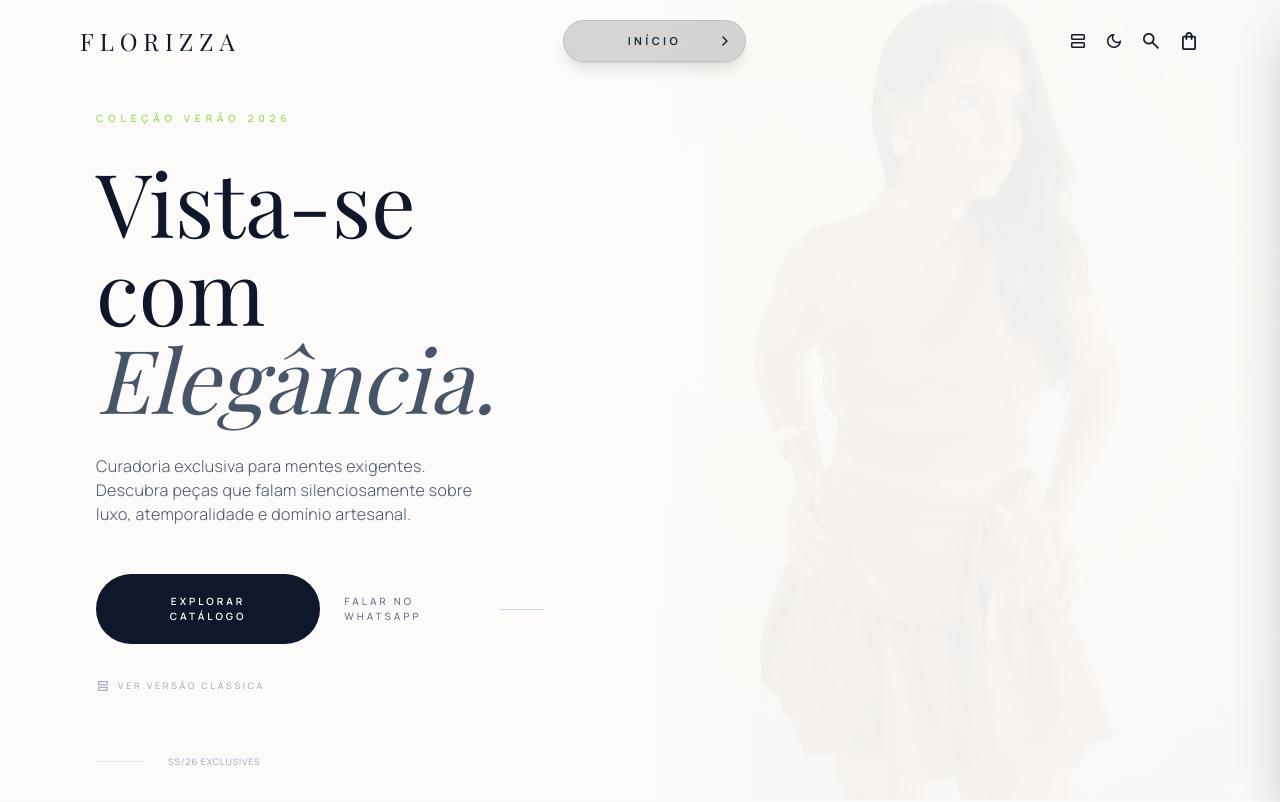
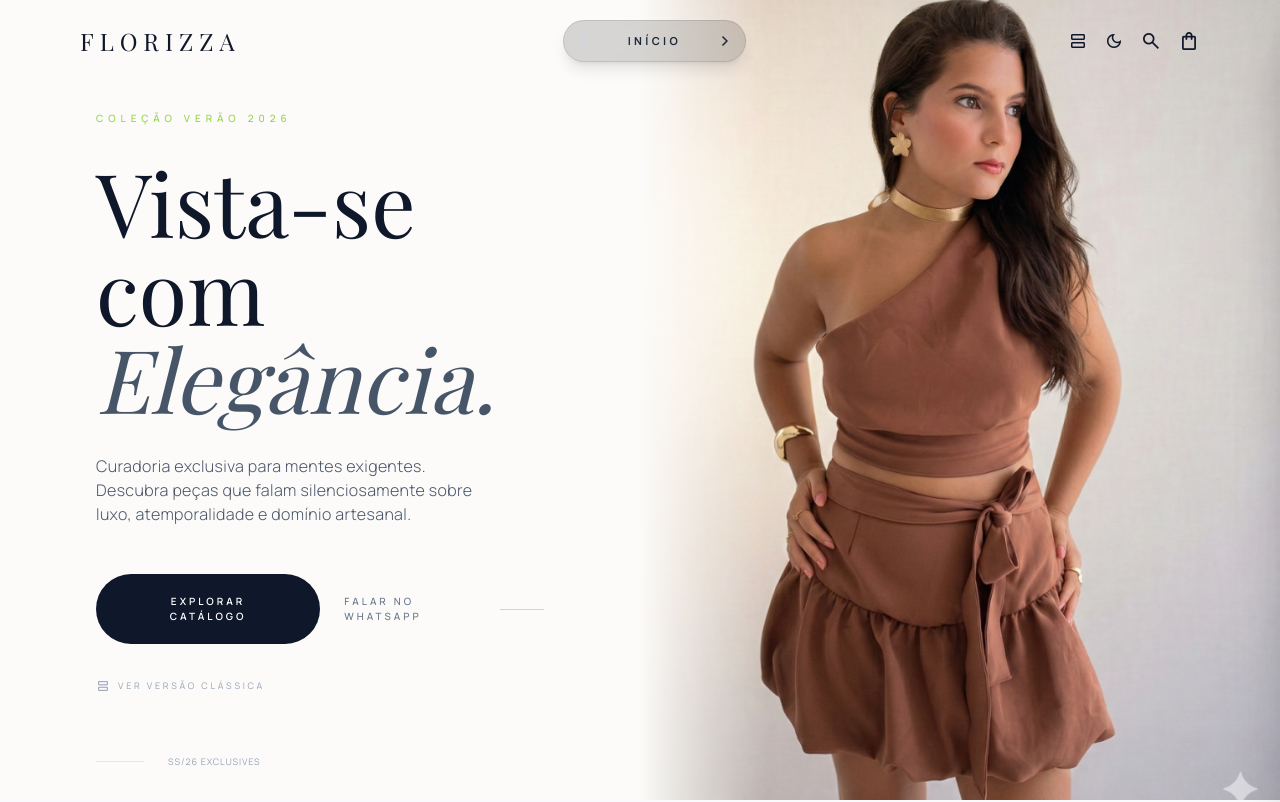
Before and after one commit to johnvitorjv/florizza-websiteone, a React (Vite) app: page /v2 in a window 1280 px wide. Shown: the top 802 px of the page. Built offline with nearby package versions, Linux system fonts and the light colour scheme; no server answers; the database is empty; a web font is replaced by a local one.

Commit message:
style: Refine V2 light mode with clean transparent gradients

```diff
--- a/src/pages/Home.jsx
+++ b/src/pages/Home.jsx
@@ -146,8 +146,8 @@ const Home = () => {
         const bgColor = isDark ? 'bg-black' : 'bg-[#fcfbf9]';
         const textColor = isDark ? 'text-white' : 'text-slate-900';
         const subTextColor = isDark ? 'text-slate-300' : 'text-slate-600';
-        const overlayMobile = isDark ? 'bg-black/40' : 'bg-[#fcfbf9]/95';
-        const overlayDesktop = isDark ? 'bg-black/10' : 'bg-white/5';
+        const overlayMobile = isDark ? 'bg-black/40' : ''; // Light mode uses gradient below
+        const overlayDesktop = isDark ? 'bg-black/10' : 'bg-[#fcfbf9]/20';
         const gradientFrom = isDark ? 'from-black' : 'from-[#fcfbf9]';
         const btnBg = isDark ? 'bg-white' : 'bg-slate-900';
         const btnText = isDark ? 'text-black' : 'text-white';
@@ -163,7 +163,7 @@ const Home = () => {
 
                     {/* Left Side */}
                     <div className="w-full lg:w-1/2 min-h-screen flex items-center relative z-20">
-                        <div className={`absolute inset-0 z-0 bg-gradient-to-r ${gradientFrom} via-transparent lg:to-transparent`} />
+                        <div className={`absolute inset-0 z-0 bg-gradient-to-r ${gradientFrom} via-${isDark ? 'transparent' : '[#fcfbf9]/80'} lg:via-transparent lg:to-transparent`} />
 
                         <div className="animate-in container mx-auto px-6 md:px-12 lg:px-24 flex flex-col justify-center relative z-10 w-full h-full pt-24 pb-16 lg:pt-0 lg:pb-0">
                             <div className="max-w-xl">
@@ -207,7 +207,8 @@ const Home = () => {
                         <div className="w-full h-full overflow-hidden">
                             <HeroSlider variant={2} />
                             <div className={`absolute inset-0 ${overlayMobile} lg:${overlayDesktop} pointer-events-none z-10`} />
-                            <div className={`hidden lg:block absolute inset-y-0 left-0 w-32 bg-gradient-to-r ${gradientFrom} to-transparent z-10 pointer-events-none`} />
+                            {!isDark && <div className="absolute inset-0 bg-gradient-to-b from-[#fcfbf9]/40 via-transparent to-transparent lg:hidden z-10 pointer-events-none" />}
+                            <div className={`hidden lg:block absolute inset-y-0 left-0 w-32 bg-gradient-to-r ${gradientFrom} via-${isDark ? 'transparent' : '[#fcfbf9]/50'} to-transparent z-10 pointer-events-none`} />
                         </div>
                     </div>
                 </main>
```
